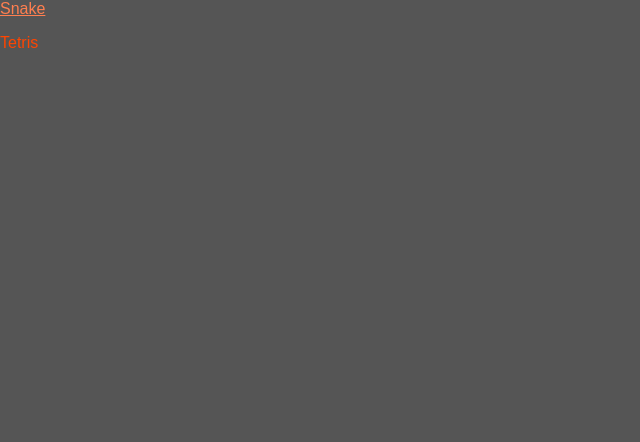
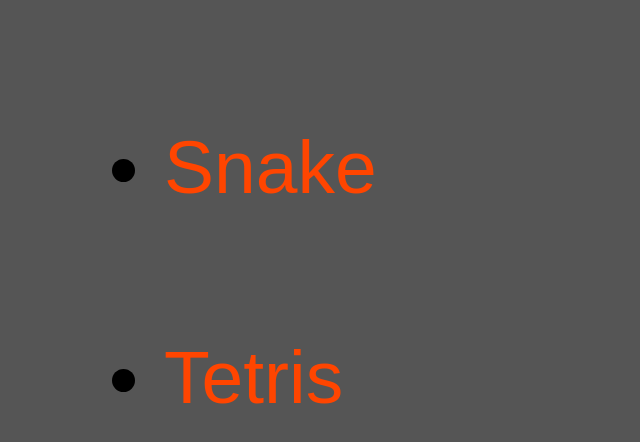
Before and after one commit to jellymlg/jellymlg.github.io, a plain HTML site: page index.html in a window 1280 px wide. Shown: the whole page, without its empty margins (0-640 px from the left). Drawn offline with Linux system fonts and the light colour scheme.

Commit message:
Update index.html

```diff
--- a/index.html
+++ b/index.html
@@ -13,10 +13,16 @@
 				color: coral;
 				transition: 0.5s;
 			}
+			li {
+				margin: 10%;
+				font-size: 75px;
+			}
 		</style>
 	</head>
 	<body>
-		<p><a href="snake.html">Snake</a></p>
-		<p><a href="tetris.html">Tetris</a></p>
+		<ul>
+			<li><a href="snake.html">Snake</a></li>
+			<li><a href="tetris.html">Tetris</a></li>
+		</ul>
 	</body>
 </html>
```
